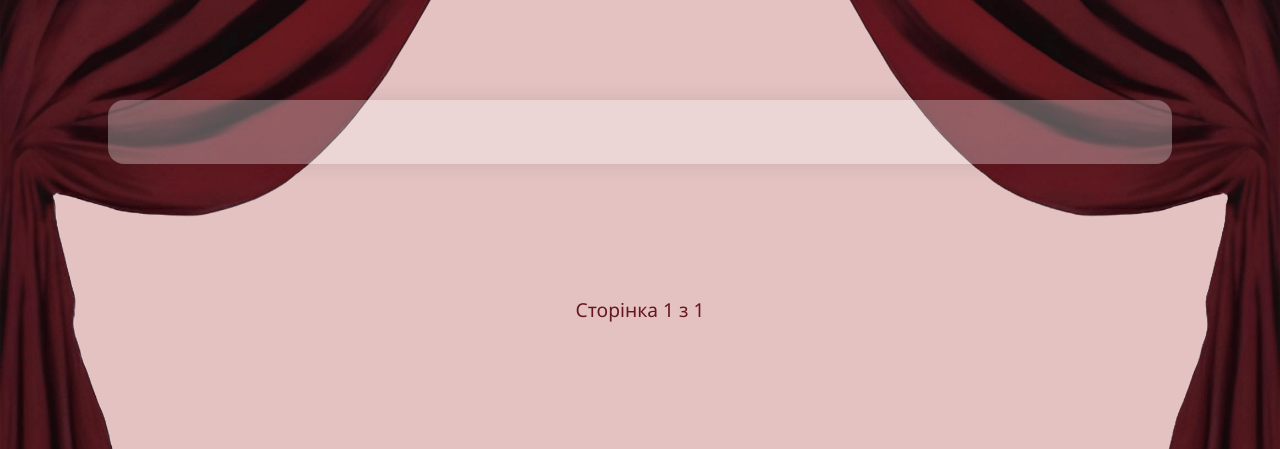
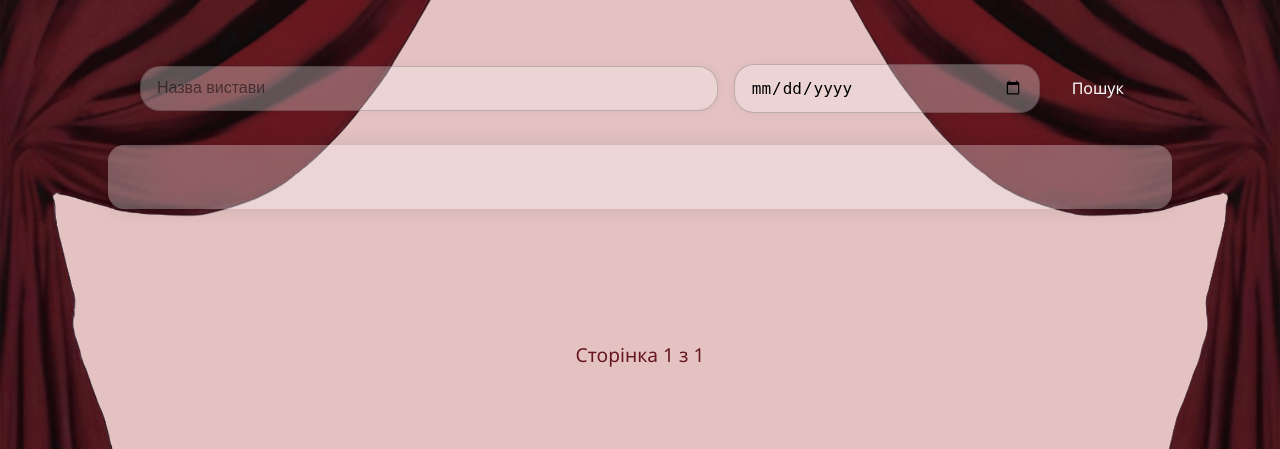
Before and after one commit to Tetyade/django_theatre, a Django app: page /performance/ in a window 1280 px wide. Shown: the part 58-507 px from the top of the page. Run offline with Django 5.2, Linux system fonts and the light colour scheme; data that the repository does not hold is empty.

Commit message:
added the ability to search by title and date

```diff
--- a/booking/models.py
+++ b/booking/models.py
@@ -58,7 +58,7 @@ class Session(models.Model):
 
     def get_price_for_seat(self, seat):
         discount = seat.category.discount_percent if seat.category else Decimal('0')
-        return self.base_price * (Decimal('1') - discount / Decimal('100'))
+        return round(self.base_price * (Decimal('1') - discount / Decimal('100')), 2)
 
 class Booking(models.Model):
     user = models.ForeignKey(User, on_delete=models.CASCADE)
--- a/booking/views.py
+++ b/booking/views.py
@@ -3,14 +3,30 @@ from django.contrib import messages
 from django.core.paginator import Paginator
 from booking.models import Performance, Session, Hall, SeatCategory, Booking, Seat
 
+from datetime import datetime
 
 def performance_list(request):
     performances = Performance.objects.all()
-    paginator = Paginator(performances, 10)
+    title_query = request.GET.get('title', '')
+    date_query = request.GET.get('date', '')
+    if title_query:
+        performances = performances.filter(title__icontains=title_query)
+    if date_query:
+        try:
+            date = datetime.strptime(date_query, '%Y-%m-%d').date()
+            performances = Performance.objects.filter(session__date=date).distinct()
+        except ValueError:
+            pass
+    paginator = Paginator(performances, 8)
     page_number = request.GET.get('page')
     page_obj = paginator.get_page(page_number)
 
-    return render(request, 'booking\performance_list.html', {'page_obj': page_obj})
+    context = {
+        'page_obj': page_obj,
+        'title_query': title_query,
+        'date_query': date_query
+    }
+    return render(request, 'booking/performance_list.html', context)
 
 def performance_detail(request, performance_id):
     performance = Performance.objects.get(id=performance_id)
--- a/static/style.css
+++ b/static/style.css
@@ -23,9 +23,77 @@ body {
   }
 }
 
+.filter-form {
+  max-width: 1000px;
+  margin: 100px auto;
+  border-radius: 16px;
+  margin-top: 4rem;
+  margin-bottom: 2rem;
+  padding: 0;
+  display: flex;
+  gap: 1rem;
+  justify-content: center;
+  align-items: center;
+  flex-wrap: wrap;
+}
+
+.filter-form input[type="text"],
+.filter-form input[type="date"],
+.filter-form button {
+  padding: 0.8rem 1rem;
+  font-size: 1rem;
+  border-radius: 20px;
+  background-color: rgba(255, 255, 255, 0.3);
+  border: 1px solid rgba(0, 0, 0, 0.2);
+  box-shadow: 0 0 10px rgba(0,0,0,0.05);
+  /* height: 48px; */
+  transition: all 0.3s ease;
+}
+
+.filter-form input[type="text"] {
+  flex: 2 1 300px;
+  min-width: 200px;
+}
+
+.filter-form input[type="date"] {
+  flex: 1 1 150px;
+  min-width: 120px;
+}
+
+.filter-form input:focus {
+  outline: none;
+  border-color: #7a1123;
+  box-shadow: 0 0 0 3px rgba(122, 17, 35, 0.2);
+}
+
+.filter-form input[type="text"]::placeholder,
+.filter-form input[type="date"]::placeholder  {
+  color: rgba(0, 0, 0, 0.5);
+}
+
+
+.filter-form button {
+  background: transparent;
+  color: white;
+  border: 2px solid transparent;
+  padding: 6px 14px 6px 14px;
+  border-radius: 6px;
+  font-weight: 500;
+  cursor: pointer;
+  transition: all 0.3s ease;
+  font-family: inherit;
+  font-size: inherit;
+}
+
+.filter-form button:hover {
+  color: #eaeaea;
+  border-color: rgba(255, 255, 255, 0.4);
+}
+
 .content-wrapper {
   max-width: 1000px;
   margin: 100px auto;
+  margin-top: 0px;
   padding: 2rem;
   background-color: rgba(255, 255, 255, 0.3);
   border-radius: 16px;
@@ -38,6 +106,8 @@ body {
 }
 
 .performance-card {
+  width: 100%;
+  max-width: 220px;
   display: flex;
   flex-direction: column;
   align-items: center;
@@ -343,15 +413,18 @@ body.session-detail-page {
 
 #form-panel button[type="submit"] {
     background-color: transparent;
-    color: #800000;
-    border: 2px solid #800000;
+    color: white;
+    border: 2px solid white;
     padding: 0.5rem 1rem;
     border-radius: 0.5rem;
+    font-family: inherit;
+    font-size: inherit;
     transition: background-color 0.3s ease, color 0.3s ease;
 }
 
 #form-panel button[type="submit"]:hover {
     background-color: #800000;
+    border: 2px solid #800000;
     color: white;
 }
 
--- a/templates/booking/performance_list.html
+++ b/templates/booking/performance_list.html
@@ -12,6 +12,12 @@
 
   <div class="curtain left"></div>
   <div class="curtain right"></div>
+
+  <form method="get" class="filter-form">
+      <input type="text" name="title" placeholder="Назва вистави" value="{{ request.GET.title }}">
+      <input type="date" name="date" value="{{ request.GET.date }}">
+      <button type="submit">Пошук</button>
+  </form>
 
   <div class="content-wrapper">
     {% for perf in page_obj %}
```
Also changed, not shown: templates/booking/session_detail.html (+8 -3 lines), media/posters/white.jpg (added), media/posters/white_5SYMGlF.jpg (added), media/posters/white_ljglYej.jpg (added), media/posters/white_tMcJ2tE.jpg (added).
